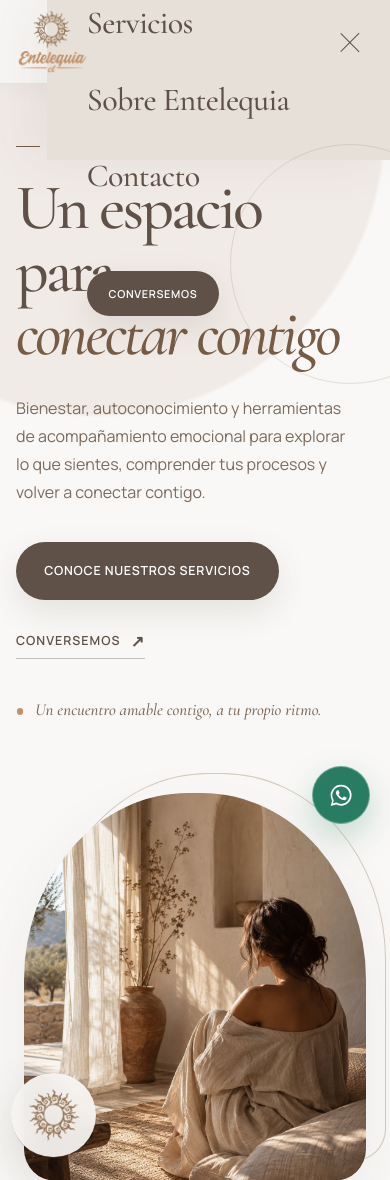
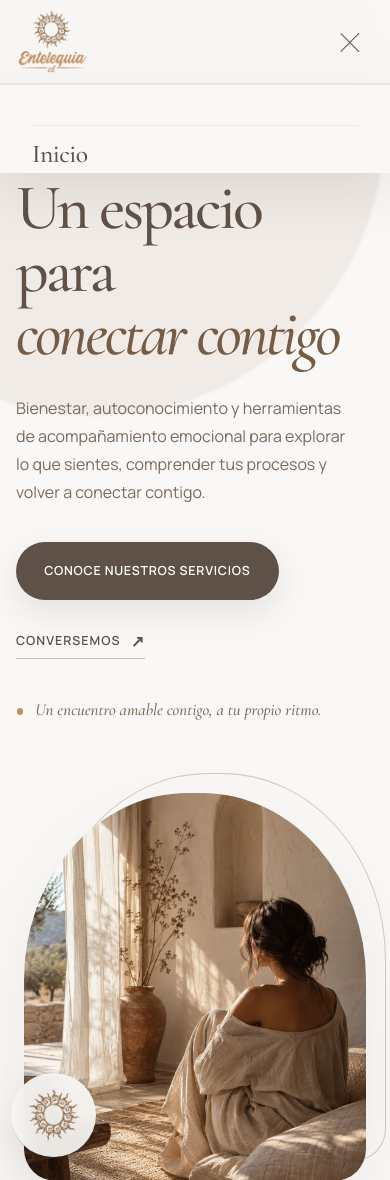
Before and after one commit to mauriciooxman/entelequia, a PHP site: page /index.php in a window 390 px wide, after a click that opens the changed part. Shown: the top 1180 px of the page. Run offline with PHP 8.4, Linux system fonts and the light colour scheme.

Commit message:
fix(nav): reemplazar drawer lateral por panel dropdown en movil
- Menu movil ahora es un panel fixed que arranca exactamente bajo el
  header (top: var(--header-height)) y cubre el resto del viewport.
- Escala z-index coherente: header 200 / main-nav 190 / whatsapp 150.
- Eliminado conflicto visual logo/enlaces: .brand y .nav-toggle pasan
  de z-index 1002 a z-index 2 (dentro del stacking context del header).
- WhatsApp se oculta (opacity 0 / visibility hidden) mientras nav-open.
- overflow-y: auto en el panel para pantallas muy pequenas.
- pointer-events: none en estado cerrado; none->auto al abrir.
- Separadores entre enlaces via border en li.
- min-height 3.5rem en enlaces (area tactil comoda).
- Animacion cambia de translateX a translateY + fade (dropdown natural).
- Sin cambios en JS, HTML ni SEO.

```diff
--- a/assets/css/styles.css
+++ b/assets/css/styles.css
@@ -250,9 +250,16 @@ h2 em {
 }
 
 /* Header */
+/* Z-index scale:
+   skip-link  : 9999
+   site-header: 200   (always above page content)
+   main-nav   : 190   (below header bar, above everything else)
+   whatsapp   : 150
+   hero deco  : 1-3   (within stacking context)
+*/
 .site-header {
     position: fixed;
-    z-index: 1000;
+    z-index: 200;
     top: 0;
     right: 0;
     left: 0;
@@ -281,7 +288,7 @@ h2 em {
 
 .brand {
     position: relative;
-    z-index: 1002;
+    z-index: 2;
     display: inline-flex;
     align-items: center;
     flex: 0 0 auto;
@@ -337,7 +344,7 @@ h2 em {
 
 .nav-toggle {
     position: relative;
-    z-index: 1002;
+    z-index: 2;
     display: none;
     width: 3rem;
     height: 3rem;
@@ -1552,7 +1559,7 @@ h2 em {
 /* WhatsApp */
 .whatsapp-float {
     position: fixed;
-    z-index: 900;
+    z-index: 150;
     right: max(1.25rem, env(safe-area-inset-right));
     bottom: max(1.25rem, env(safe-area-inset-bottom));
     display: grid;
@@ -1564,7 +1571,14 @@ h2 em {
     background: var(--color-whatsapp);
     box-shadow: 0 0.8rem 2rem rgba(40, 124, 97, 0.25);
     color: var(--color-white);
-    transition: transform var(--transition), background-color var(--transition), box-shadow var(--transition);
+    transition: transform var(--transition), background-color var(--transition), box-shadow var(--transition), opacity var(--transition), visibility var(--transition);
+}
+
+/* Ocultar WhatsApp mientras el menú móvil esté abierto */
+.nav-open .whatsapp-float {
+    opacity: 0;
+    visibility: hidden;
+    pointer-events: none;
 }
 
 .whatsapp-float:hover {
@@ -1723,7 +1737,7 @@ h2 em {
     }
 
     .site-header {
-        background: rgba(249, 248, 246, 0.82);
+        background: rgba(249, 248, 246, 0.92);
         -webkit-backdrop-filter: blur(12px);
         backdrop-filter: blur(12px);
     }
@@ -1732,41 +1746,42 @@ h2 em {
         display: block;
     }
 
+    /* ─── Menú móvil: panel dropdown debajo del header ─── */
     .main-nav {
         position: fixed;
-        z-index: 1001;
-        top: 0;
+        z-index: 190;              /* debajo del header (200), encima de todo lo demás */
+        top: var(--header-height); /* arranca exactamente donde termina el header */
         right: 0;
-        bottom: 0;
+        left: 0;
+        bottom: 0;                 /* cubre el resto del viewport completamente */
         display: flex;
-        width: min(88vw, 25rem);
-        align-items: flex-start;
         flex-direction: column;
-        justify-content: center;
-        padding: 7rem 2.5rem 3rem;
-        background: var(--color-background-soft);
-        box-shadow: -1rem 0 3rem rgba(95, 81, 72, 0.08);
+        justify-content: flex-start;
+        padding: 2.5rem 2rem 3rem;
+        overflow-y: auto;
+        background: var(--color-background);
+        border-top: 1px solid rgba(124, 106, 93, 0.12);
+        box-shadow: 0 1.5rem 3rem rgba(95, 81, 72, 0.12);
+
+        /* Estado cerrado */
         opacity: 0;
-        transform: translateX(102%);
+        transform: translateY(-0.5rem);
         transition: opacity var(--transition), transform var(--transition), visibility var(--transition);
         visibility: hidden;
-    }
-
+        pointer-events: none;
+    }
+
+    /* Elemento decorativo (círculo) */
     .main-nav::before {
-        position: absolute;
-        top: 9rem;
-        right: -5rem;
-        width: 15rem;
-        height: 15rem;
-        content: "";
-        border: 1px solid rgba(150, 117, 86, 0.2);
-        border-radius: 50%;
-    }
-
+        content: none;
+    }
+
+    /* Estado abierto */
     .main-nav.is-open {
         opacity: 1;
-        transform: translateX(0);
+        transform: translateY(0);
         visibility: visible;
+        pointer-events: auto;
     }
 
     .main-nav ul {
@@ -1774,19 +1789,36 @@ h2 em {
         align-items: flex-start;
         flex-direction: column;
         gap: 0;
+        padding: 0;
+        margin: 0;
+        list-style: none;
     }
 
     .main-nav li {
         width: 100%;
+        border-bottom: 1px solid rgba(124, 106, 93, 0.1);
+    }
+
+    .main-nav li:first-child {
+        border-top: 1px solid rgba(124, 106, 93, 0.1);
     }
 
     .main-nav ul a {
-        display: block;
-        padding-block: 0.65rem;
+        display: flex;
+        align-items: center;
+        min-height: 3.5rem;
+        padding-block: 0.9rem;
         font-family: var(--font-display);
-        font-size: clamp(2rem, 8vw, 2.6rem);
+        font-size: clamp(1.6rem, 6.5vw, 2.2rem);
         font-weight: 500;
         letter-spacing: -0.02em;
+        line-height: 1.1;
+        transition: color var(--transition);
+    }
+
+    .main-nav ul a:hover,
+    .main-nav ul a:focus-visible {
+        color: var(--color-primary-dark);
     }
 
     .main-nav ul a::after {
@@ -1794,7 +1826,8 @@ h2 em {
     }
 
     .main-nav .button {
-        margin-top: 2rem;
+        align-self: flex-start;
+        margin-top: 2.25rem;
     }
 }
 
@@ -1911,8 +1944,8 @@ h2 em {
         width: 100%;
     }
 
-    .main-nav {
-        width: 100%;
+    .main-nav ul a {
+        font-size: 1.5rem;
     }
 
     .whatsapp-float {
```
